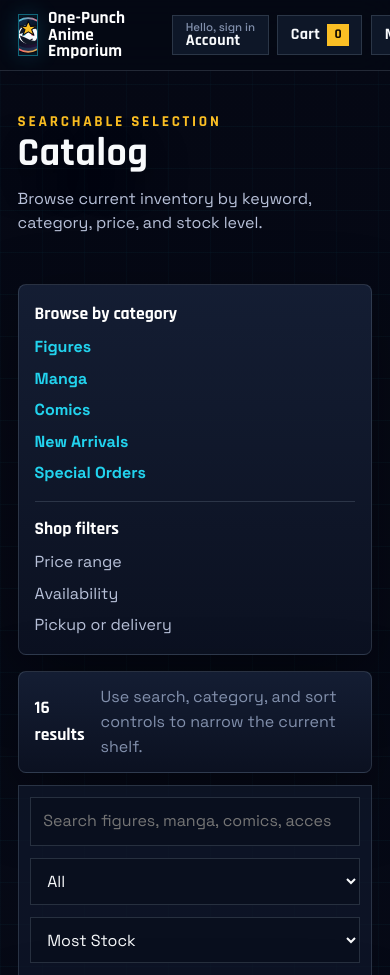
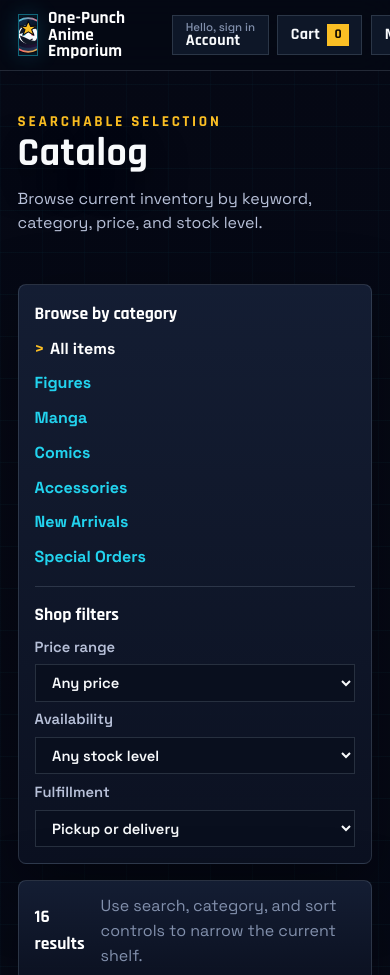
Before and after one commit to pete543/onepunchanime.github.io, a website: page catalog.html in a window 390 px wide. Shown: the top 975 px of the page. Drawn offline with Linux system fonts and the light colour scheme.

Commit message:
Polish storefront submission details

```diff
--- a/assets/app.js
+++ b/assets/app.js
@@ -308,6 +308,15 @@ function productCard(product) {
 function renderProducts(list, target) {
   const node = document.querySelector(target);
   if (!node) return;
+  if (!list.length) {
+    node.innerHTML = `
+      <div class="empty-state">
+        <h3>No matches found.</h3>
+        <p>Try a different category, price range, or keyword.</p>
+      </div>
+    `;
+    return;
+  }
   node.innerHTML = list.map(productCard).join("");
   node.querySelectorAll(".product-photo").forEach((image) => {
     image.addEventListener("error", () => {
@@ -334,6 +343,41 @@ function setupCatalog() {
   const category = document.querySelector("[data-category]");
   const sort = document.querySelector("[data-sort]");
   const count = document.querySelector("[data-results-count]");
+  const price = document.querySelector("[data-price-filter]");
+  const stock = document.querySelector("[data-stock-filter]");
+  const fulfillment = document.querySelector("[data-fulfillment-filter]");
+  const railFilters = document.querySelectorAll("[data-category-filter]");
+
+  function matchesPrice(item) {
+    const selected = price?.value || "all";
+    if (selected === "under-25") return item.price < 25;
+    if (selected === "25-50") return item.price >= 25 && item.price <= 50;
+    if (selected === "50-plus") return item.price >= 50;
+    return true;
+  }
+
+  function matchesStock(item) {
+    const selected = stock?.value || "all";
+    if (selected === "in-stock") return item.stock > 0;
+    if (selected === "low-stock") return item.stock > 0 && item.stock <= 4;
+    return true;
+  }
+
+  function deliveryEligible(item) {
+    return item.stock >= 5 && item.category !== "Special Orders" && item.id !== "acc-003";
+  }
+
+  function matchesFulfillment(item) {
+    const selected = fulfillment?.value || "all";
+    if (selected === "delivery") return deliveryEligible(item);
+    return true;
+  }
+
+  function syncRail(selected) {
+    railFilters.forEach((button) => {
+      button.classList.toggle("is-active", button.dataset.categoryFilter === selected);
+    });
+  }
 
   function applyFilters() {
     const term = (search?.value || "").toLowerCase();
@@ -342,7 +386,7 @@ function setupCatalog() {
       const text = `${item.name} ${item.category} ${item.description} ${item.tag}`.toLowerCase();
       const matchTerm = !term || text.includes(term);
       const matchCategory = selected === "All" || item.category === selected;
-      return matchTerm && matchCategory;
+      return matchTerm && matchCategory && matchesPrice(item) && matchesStock(item) && matchesFulfillment(item);
     });
 
     if (sort?.value === "price-asc") sorted.sort((a, b) => a.price - b.price);
@@ -351,10 +395,18 @@ function setupCatalog() {
 
     renderProducts(sorted, "[data-catalog]");
     if (count) count.textContent = `${sorted.length} result${sorted.length === 1 ? "" : "s"}`;
+    syncRail(selected);
   }
 
-  [search, category, sort].filter(Boolean).forEach((control) => {
+  [search, category, sort, price, stock, fulfillment].filter(Boolean).forEach((control) => {
     control.addEventListener("input", applyFilters);
+  });
+
+  railFilters.forEach((button) => {
+    button.addEventListener("click", () => {
+      if (category) category.value = button.dataset.categoryFilter || "All";
+      applyFilters();
+    });
   });
 
   applyFilters();
@@ -377,7 +429,14 @@ function setupForms() {
     form.addEventListener("submit", (event) => {
       event.preventDefault();
       const notice = document.querySelector(form.dataset.confirmForm);
-      if (notice) notice.classList.add("show");
+      if (notice) {
+        const template = form.dataset.confirmMessage;
+        if (template) {
+          const confirmation = `OPE-${Date.now().toString().slice(-6)}`;
+          notice.textContent = template.replace("{number}", confirmation);
+        }
+        notice.classList.add("show");
+      }
       form.reset();
     });
   });
--- a/assets/styles.css
+++ b/assets/styles.css
@@ -939,8 +939,34 @@ p {
   text-decoration: none;
 }
 
-.catalog-rail span {
+.rail-filter {
+  background: transparent;
+  border: 0;
+  color: var(--teal);
+  cursor: pointer;
+  font: inherit;
+  font-weight: 700;
+  padding: 0.1rem 0;
+  text-align: left;
+}
+
+.rail-filter:hover,
+.rail-filter.is-active {
+  color: #fff;
+}
+
+.rail-filter.is-active::before {
+  color: var(--gold);
+  content: ">";
+  margin-right: 0.35rem;
+}
+
+.catalog-rail label {
   color: var(--ink-soft);
+  font-family: inherit;
+  font-size: 0.92rem;
+  font-weight: 600;
+  letter-spacing: 0;
 }
 
 .rail-divider {
@@ -982,6 +1008,11 @@ p {
   min-height: 2.8rem;
   padding: 0.68rem 0.78rem;
   width: 100%;
+}
+
+.select.compact {
+  min-height: 2.35rem;
+  padding-block: 0.45rem;
 }
 
 .field:focus,
@@ -1028,6 +1059,18 @@ label {
 
 .notice.show {
   display: block;
+}
+
+.empty-state {
+  background: rgba(16, 24, 43, 0.72);
+  border: 1px solid var(--line);
+  border-radius: var(--radius);
+  grid-column: 1 / -1;
+  padding: 1.35rem;
+}
+
+.empty-state h3 {
+  margin-bottom: 0.3rem;
 }
 
 .newsletter-section .section {
--- a/catalog.html
+++ b/catalog.html
@@ -20,16 +20,37 @@
     <section class="section catalog-layout">
       <aside class="catalog-rail" aria-label="Browse by category">
         <strong>Browse by category</strong>
-        <a href="figures.html">Figures</a>
-        <a href="manga.html">Manga</a>
-        <a href="comics.html">Comics</a>
-        <a href="new-arrivals.html">New Arrivals</a>
-        <a href="special-orders.html">Special Orders</a>
+        <button class="rail-filter is-active" type="button" data-category-filter="All">All items</button>
+        <button class="rail-filter" type="button" data-category-filter="Figures">Figures</button>
+        <button class="rail-filter" type="button" data-category-filter="Manga">Manga</button>
+        <button class="rail-filter" type="button" data-category-filter="Comics">Comics</button>
+        <button class="rail-filter" type="button" data-category-filter="Accessories">Accessories</button>
+        <button class="rail-filter" type="button" data-category-filter="New Arrivals">New Arrivals</button>
+        <button class="rail-filter" type="button" data-category-filter="Special Orders">Special Orders</button>
         <div class="rail-divider"></div>
         <strong>Shop filters</strong>
-        <span>Price range</span>
-        <span>Availability</span>
-        <span>Pickup or delivery</span>
+        <label>Price range
+          <select class="select compact" data-price-filter>
+            <option value="all">Any price</option>
+            <option value="under-25">Under $25</option>
+            <option value="25-50">$25 to $50</option>
+            <option value="50-plus">$50 and up</option>
+          </select>
+        </label>
+        <label>Availability
+          <select class="select compact" data-stock-filter>
+            <option value="all">Any stock level</option>
+            <option value="in-stock">In stock</option>
+            <option value="low-stock">Low stock</option>
+          </select>
+        </label>
+        <label>Fulfillment
+          <select class="select compact" data-fulfillment-filter>
+            <option value="all">Pickup or delivery</option>
+            <option value="pickup">Store pickup</option>
+            <option value="delivery">Local delivery</option>
+          </select>
+        </label>
       </aside>
       <div>
         <div class="catalog-summary">
```
Also changed, not shown: contact.html (+4 -4 lines), locations.html (+3 -3 lines), order.html (+4 -3 lines), resources.html (+1 -1 lines), return-policy.html (+3 -0 lines), shipping-policy.html (+5 -2 lines), special-orders.html (+2 -2 lines).
